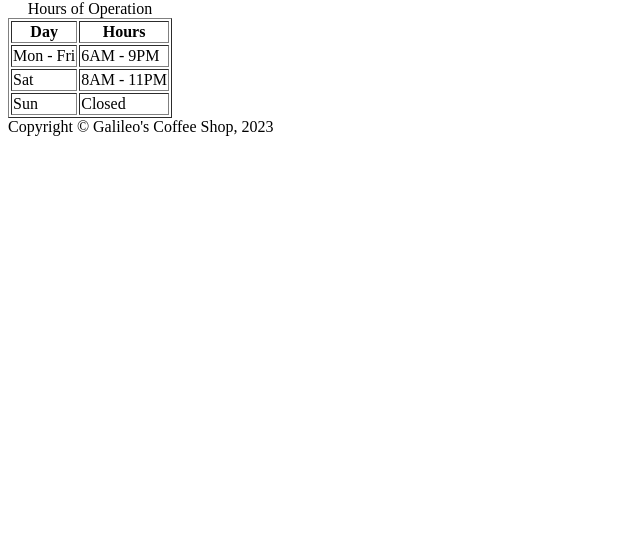
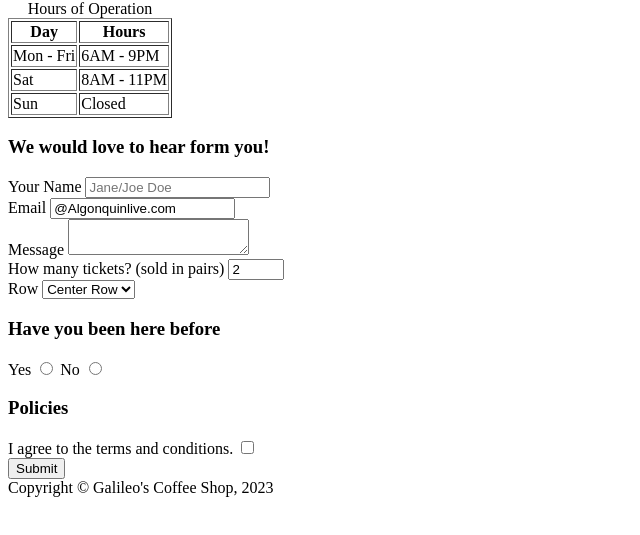
Before and after one commit to wang0950-Ga/wang0950.github.io, a plain HTML site: page week4/contact.html in a window 1280 px wide. Shown: the part 183-718 px from the top of the page, without its empty margins (0-640 px from the left). Drawn offline with Linux system fonts and the light colour scheme.

```diff
--- a/week4/contact.html
+++ b/week4/contact.html
@@ -39,6 +39,53 @@
                 </tr>
             </tbody>
         </table>
+        <!-- Addinng secton for contact form -->
+        <section>
+            <h3>We would love to hear form you!</h3>
+            <!-- Adding a form -->
+            <!-- hold alt up or down -->
+            <form action="thanks.html" method="post">
+                <div>
+                    <label for="fullname">Your Name</label>
+                    <input type="text" id="fullname" name="fullname" placeholder="Jane/Joe Doe">
+                </div>
+                <div>
+                    <label for="youremail">Email</label>
+                    <input type="email" id="youremail" placeholder="Algonquin Email" value="@Algonquinlive.com"
+                        required>
+                </div>
+                <div>
+                    <label for="message">Message</label>
+                    <textarea name="message" id="message"></textarea>
+                </div>
+                <div>
+                    <label for="tickets">How many tickets? &#40;sold in pairs&#41;</label>
+                    <input type="number" name="tickets" id="tickets" min="2" max="10" step="2" value="2">
+                </div>
+                <div>
+                    <label for="row">Row</label>
+                    <select name="row" id="row">
+                        <option value="front">Front Row</option>
+                        <option value="center" selected>Center Row</option>
+                        <option value="back">Back Row</option>
+                    </select>
+                </div>
+                <div>
+                    <h3>Have you been here before</h3>
+                    <label for="yes">Yes</label>
+                    <input type="radio" name="past" id="yes">
+
+                    <label for="no">No</label>
+                    <input type="radio" name="past" id="no">
+                </div>
+                <div>
+                    <h3>Policies</h3>
+                    <label for="policies">I agree to the terms and conditions.</label>
+                    <input type="checkbox" name="policies" id="policies">
+                </div>
+                <button type="button">Submit</button>
+            </form>
+        </section>
     </main>
     <!-- Site Footer -->
     <footer>
```
Also changed, not shown: week4/index.html (+29 -3 lines).
